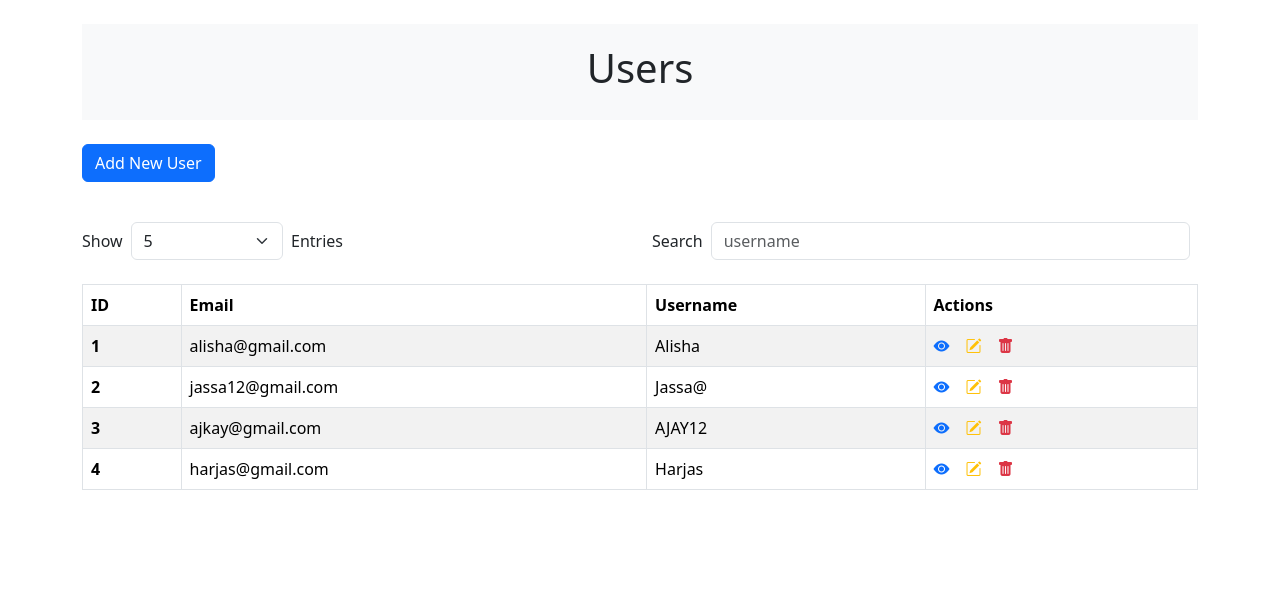
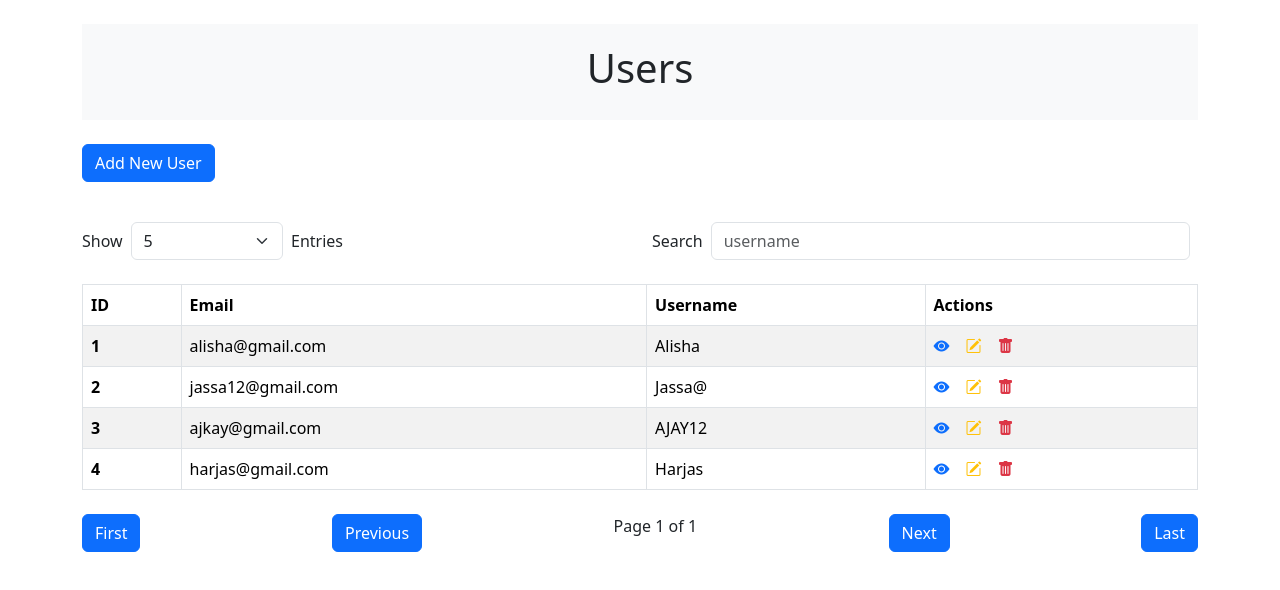
Before and after one commit to Lucas-Fer/angular-crud-project, an Angular app: page / in a window 1280 px wide. Shown: the top 590 px of the page. Built offline with nearby package versions, Linux system fonts and the light colour scheme.

Commit message:
feat: paginate table

```diff
--- a/src/app/components/register-new-user-form/register-new-user-form.component.ts
+++ b/src/app/components/register-new-user-form/register-new-user-form.component.ts
@@ -34,7 +34,6 @@ export class RegisterNewUserFormComponent {
     }
     if (this.editUser) {
       this.newUser = this.userDataPreview;
-
     }
   }
 
--- a/src/app/pages/home/home.component.html
+++ b/src/app/pages/home/home.component.html
@@ -17,7 +17,7 @@
             <div class="col-3">
               <div class="d-flex align-items-center">
                 <span>Show</span>
-                <select class="form-select mx-2" [(ngModel)]="selectedLimit">
+                <select (change)="calculateTotalPages()" class="form-select mx-2" [(ngModel)]="selectedLimit">
                   <option value="5">5</option>
                   <option value="10">10</option>
                   <option value="15">15</option>
@@ -58,8 +58,11 @@
             <th scope="col">Actions</th>
           </tr>
         </thead>
+
         <tbody>
-          <tr *ngFor="let user of filteredUserDataInfo | slice:0:selectedLimit">
+          <!-- calculo feito com ajuda de colegas -->
+          <tr
+            *ngFor="let user of filteredUserDataInfo.slice((currentPage - 1) * selectedLimit, currentPage * selectedLimit)">
             <th scope="row">{{user.id}}</th>
             <td>{{user.email}}</td>
             <td>{{user.username}}</td>
@@ -73,6 +76,14 @@
           </tr>
         </tbody>
       </table>
+
+      <div class="d-flex justify-content-between mt-4">
+        <button class="btn btn-primary" (click)="goToFirstPage()">First</button>
+        <button class="btn btn-primary" (click)="goToPreviousPage()">Previous</button>
+        <span>Page {{ currentPage }} of {{ totalPages }}</span>
+        <button class="btn btn-primary" (click)="goToNextPage()">Next</button>
+        <button class="btn btn-primary" (click)="goToLastPage()">Last</button>
+      </div>
     </div>
   </div>
 </div>
--- a/src/app/pages/home/home.component.ts
+++ b/src/app/pages/home/home.component.ts
@@ -16,6 +16,10 @@ export class HomeComponent implements OnInit {
   public sortColumn: string = '';
   public sortOrder: string = 'asc';
 
+
+  public currentPage: number = 1;
+  public totalPages: number = 0;
+
   public userDataInfo: UserData[] = [{
     id: 0,
     email: "",
@@ -31,6 +35,7 @@ export class HomeComponent implements OnInit {
 
   ngOnInit() {
     this.getUserInfo();
+    this.calculateTotalPages();
   }
 
   getUserInfo() {
@@ -46,9 +51,11 @@ export class HomeComponent implements OnInit {
     modalRef.componentInstance.currencyUsers = this.userDataInfo;
 
     modalRef.componentInstance.newUserValidated.subscribe((newUser: UserData) => {
-      this.userDataInfo.push(newUser);
+      this.filteredUserDataInfo.push(newUser);
 
-      saveUsers(this.userDataInfo)
+      saveUsers(this.filteredUserDataInfo)
+
+      this.calculateTotalPages();
     });
   }
 
@@ -65,6 +72,8 @@ export class HomeComponent implements OnInit {
     this.filteredUserDataInfo = userDataWithoutCurrency;
 
     saveUsers(userDataWithoutCurrency)
+
+    this.calculateTotalPages();
   }
 
   filterUserData() {
@@ -75,6 +84,8 @@ export class HomeComponent implements OnInit {
         user.username.toLowerCase().includes(this.searchInputValue.toLowerCase())
       );
     }
+
+    this.calculateTotalPages();
   }
 
   sortUserData(column: keyof UserData) {
@@ -98,4 +109,38 @@ export class HomeComponent implements OnInit {
       }
     });
   }
+
+
+
+
+  calculateTotalPages() {
+    this.totalPages = Math.ceil(this.filteredUserDataInfo.length / this.selectedLimit);
+
+    if (this.currentPage > this.totalPages) {
+      this.currentPage = this.totalPages;
+    } else if (this.currentPage < 1) {
+      this.currentPage = 1;
+    }
+  }
+
+  goToFirstPage() {
+    this.currentPage = 1;
+  }
+
+  goToLastPage() {
+    this.currentPage = this.totalPages;
+  }
+
+  goToPreviousPage() {
+    if (this.currentPage > 1) {
+      this.currentPage--;
+    }
+  }
+
+  goToNextPage() {
+    if (this.currentPage < this.totalPages) {
+      this.currentPage++;
+    }
+  }
+
 }
```
